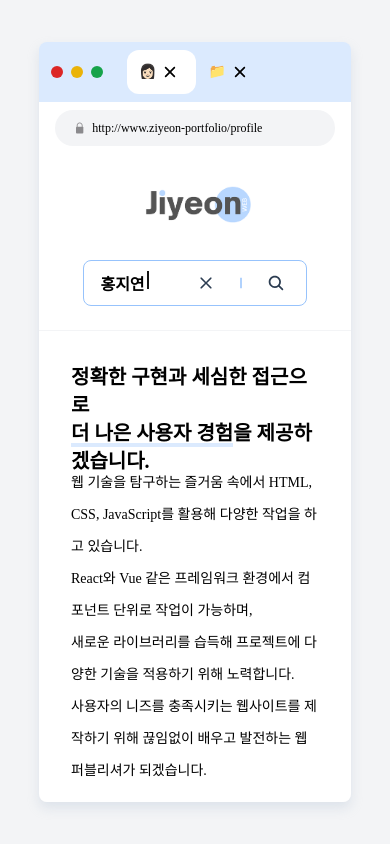
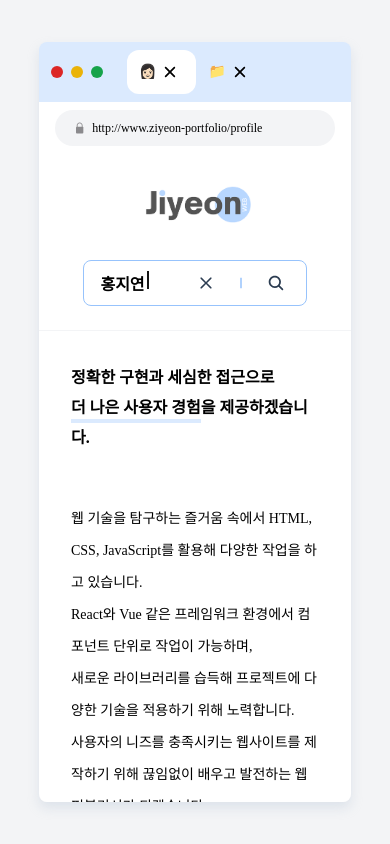
Before and after one commit to ziynii/project__portfolio, a React (Create React App) app: page /profile in a window 390 px wide. Built offline with nearby package versions, Linux system fonts and the light colour scheme; a web font is replaced by a local one.

Commit message:
💄 Change style for mobile size

```diff
--- a/src/scss/component/profile/_info-section.scss
+++ b/src/scss/component/profile/_info-section.scss
@@ -66,16 +66,12 @@
           }
 
           .info {
-            @include b4;
+            @include b3;
             color: $grey700;
             display: flex;
             flex-direction: column;
             gap: rem(32);
             padding: rem(48) 0;
-
-            @include responsive(T) {
-              @include b3;
-            }
 
             &.skill {
               .info__description {
@@ -85,12 +81,19 @@
 
             &__item {
               display: flex;
-              align-items: center;
+              flex-direction: column;
+              gap: rem(12);
+
+              @include responsive(T) {
+                flex-direction: row;
+                align-items: center;
+                gap: rem(0);
+              }
             }
 
             &__term {
-              width: rem(130);
-              font-weight: 600;
+              width: 100%;
+              font-weight: 700;
               flex-shrink: 0;
 
               @include responsive(T) {
@@ -132,9 +135,16 @@
 
       .intro {
         &__title {
-          @include h4;
+          @include b2;
           white-space: pre-line;
-          height: rem(56);
+          height: rem(92);
+          line-height: rem(30);
+          font-weight: 700;
+
+          @include responsive(T) {
+            @include h4;
+            height: rem(56);
+          }
 
           .highlight {
             position: relative;
```
